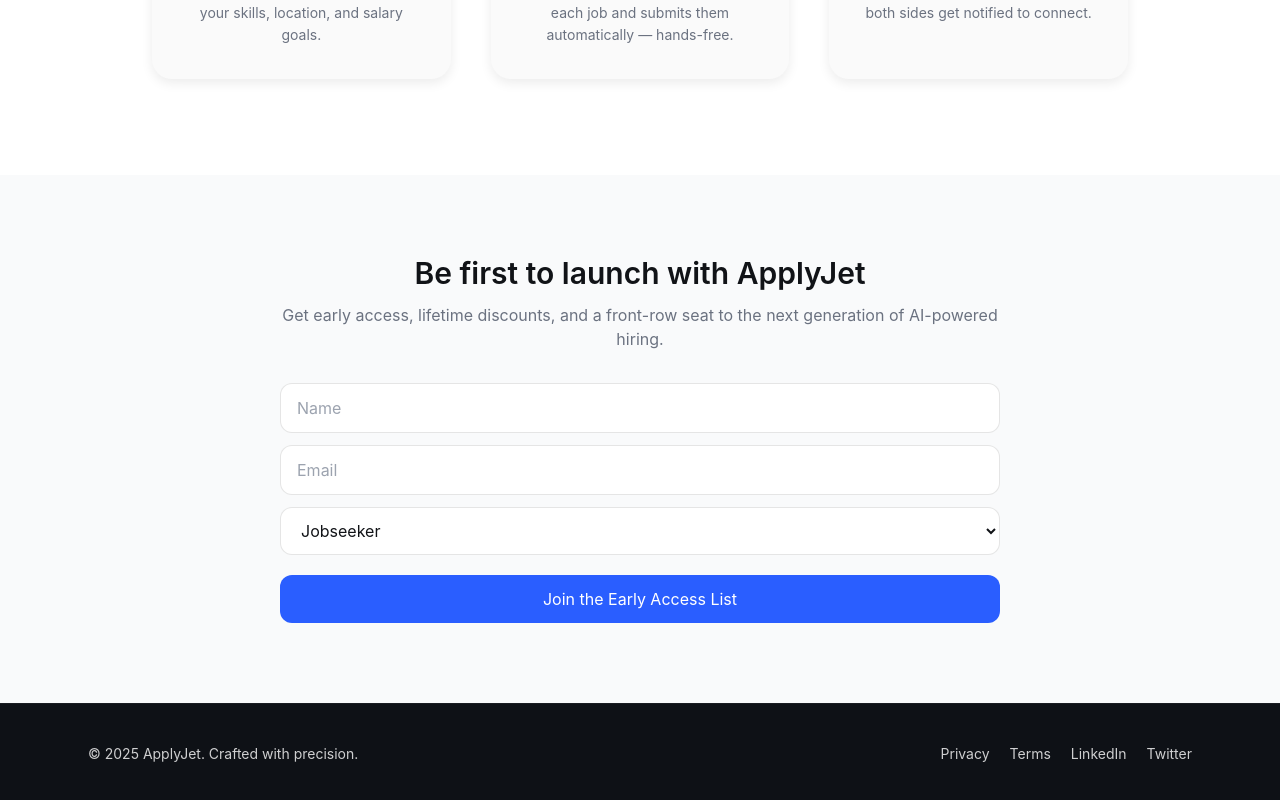
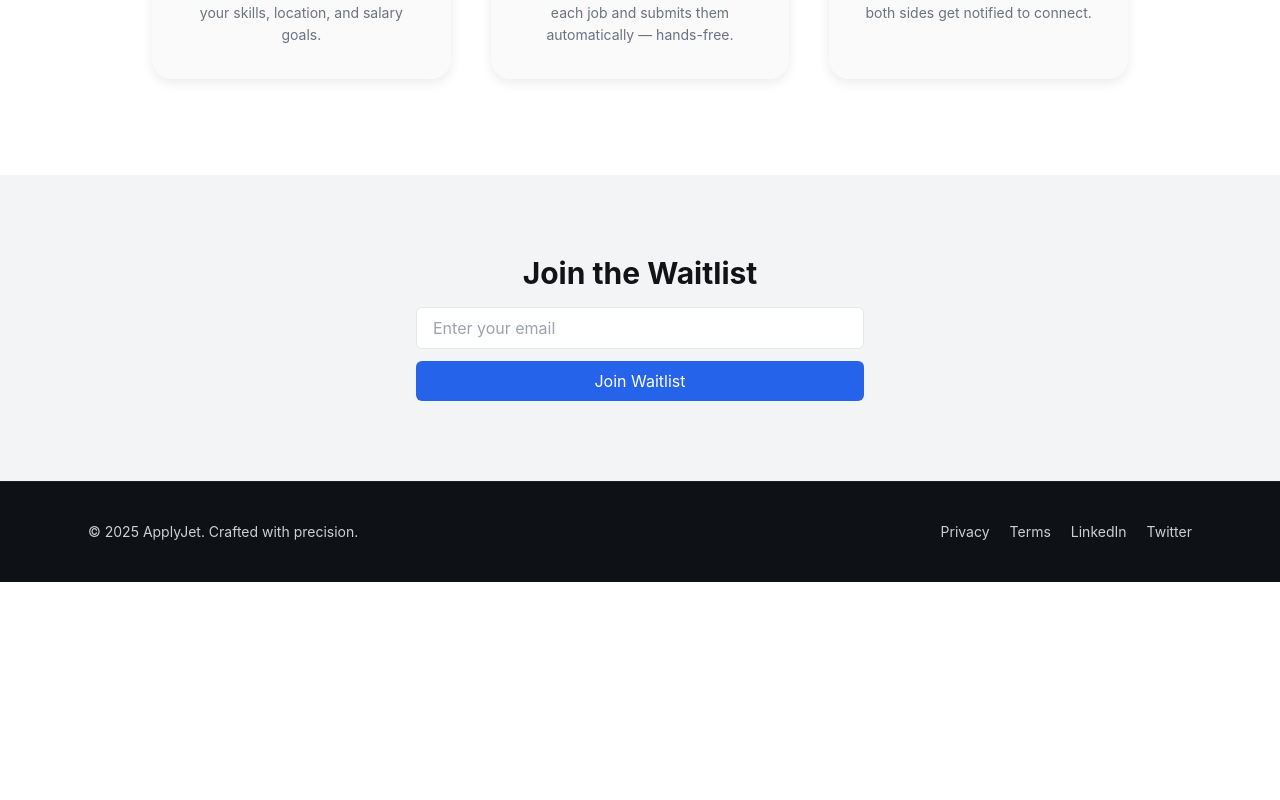
Before and after one commit to sudhanraj21/applyjet, a Next.js app: page / in a window 1280 px wide. Shown: the part 889-1689 px from the top of the page. After the commit the page ends 1471 px from the top, so only its background shows below. Built offline with nearby package versions, Linux system fonts and the light colour scheme.

Commit message:
Add Plausible analytics integration for waitlist tracking

```diff
--- a/package.json
+++ b/package.json
@@ -9,6 +9,8 @@
     "lint": "eslint"
   },
   "dependencies": {
+    "@clerk/nextjs": "^6.34.0",
+    "@supabase/supabase-js": "^2.76.1",
     "framer-motion": "^12.23.24",
     "next": "16.0.0",
     "react": "19.2.0",
--- a/src/components/Waitlist.tsx
+++ b/src/components/Waitlist.tsx
@@ -1,104 +1,69 @@
 import { useState } from "react";
 
 export default function Waitlist() {
-    const [name, setName] = useState("");
     const [email, setEmail] = useState("");
-    const [role, setRole] = useState("Jobseeker");
+    const [joined, setJoined] = useState(false);
     const [loading, setLoading] = useState(false);
-    const [ok, setOk] = useState<null | boolean>(null);
-    const [msg, setMsg] = useState<string>("");
 
-    async function onSubmit(e: React.FormEvent<HTMLFormElement>) {
+    const handleSubmit = async (e: React.FormEvent) => {
         e.preventDefault();
+        if (!email) return;
+
         setLoading(true);
-        setOk(null);
-        setMsg("");
 
         try {
-            const r = await fetch("/api/subscribe", {
+            // Call your subscribe API
+            const res = await fetch("/api/subscribe", {
                 method: "POST",
                 headers: { "Content-Type": "application/json" },
-                body: JSON.stringify({ name, email, role }),
+                body: JSON.stringify({ email }),
             });
-            const data = await r.json();
 
-            if (data?.success) {
-                setOk(true);
-                setMsg("You’re on the list! We’ll notify you as soon as ApplyJet takes off.");
-                setName("");
-                setEmail("");
-                setRole("Jobseeker");
-                // Plausible custom event (works because we load plausible in _app)
-                try { (window as any)?.plausible?.("Waitlist Signup"); } catch { }
-            } else {
-                setOk(false);
-                setMsg(data?.error || "Something went wrong. Please try again.");
+            if (!res.ok) throw new Error("Failed to join waitlist");
+
+            // Track Plausible event (works both local + production)
+            if (typeof window !== "undefined" && window.plausible) {
+                console.log("📊 Plausible event (dev mode): Waitlist Joined", { email });
+                window.plausible("Waitlist Joined", { props: { email } });
             }
-        } catch (err: any) {
-            setOk(false);
-            setMsg(err?.message || "Network error. Please try again.");
+
+            setJoined(true);
+        } catch (err) {
+            console.error("Waitlist join failed:", err);
         } finally {
             setLoading(false);
         }
+    };
+
+    if (joined) {
+        return (
+            <section className="py-20 bg-gray-50 text-center">
+                <h2 className="text-2xl font-bold mb-2">🎉 You’re on the list!</h2>
+                <p className="text-gray-600">We’ll notify you as soon as ApplyJet takes off.</p>
+            </section>
+        );
     }
 
     return (
-        <section id="waitlist" className="py-20 bg-[#F9FAFB]">
-            <div className="mx-auto max-w-3xl px-6 text-center">
-                <h2 className="reveal text-2xl md:text-3xl font-semibold text-textPrimary">
-                    Be first to launch with ApplyJet
-                </h2>
-                <p className="reveal mt-3 text-textMuted">
-                    Get early access, lifetime discounts, and a front-row seat to the next generation of AI-powered hiring.
-                </p>
-
-                <form className="reveal mt-8 flex flex-col gap-3 items-stretch"
-                    style={{ transitionDelay: "150ms" }}
-                    onSubmit={onSubmit}>
-                    <input
-                        type="text"
-                        name="name"
-                        placeholder="Name"
-                        className="rounded-xl border border-black/10 bg-white px-4 py-3 outline-none focus:ring-2 focus:ring-jetBlue/30"
-                        value={name} onChange={(e) => setName(e.target.value)}
-                    />
+        <section id="waitlist" className="py-20 bg-gray-100 text-center">
+            <h2 className="text-3xl font-bold mb-4">Join the Waitlist</h2>
+            <form onSubmit={handleSubmit} className="max-w-md mx-auto flex flex-col gap-3">
                 <input
                     type="email"
-                        name="email"
-                        placeholder="Email"
-                        className="rounded-xl border border-black/10 bg-white px-4 py-3 outline-none focus:ring-2 focus:ring-jetBlue/30"
                     required
-                        value={email} onChange={(e) => setEmail(e.target.value)}
+                    placeholder="Enter your email"
+                    value={email}
+                    onChange={(e) => setEmail(e.target.value)}
+                    className="px-4 py-2 border rounded-md w-full"
                 />
-                    <select
-                        name="role"
-                        className="rounded-xl border border-black/10 bg-white px-4 py-3 outline-none focus:ring-2 focus:ring-jetBlue/30"
-                        value={role} onChange={(e) => setRole(e.target.value)}
-                    >
-                        <option>Jobseeker</option>
-                        <option>Recruiter</option>
-                    </select>
-
                 <button
                     type="submit"
                     disabled={loading}
-                        className={`btn-glow mt-2 rounded-xl px-6 py-3 text-white ${loading ? "bg-jetHover" : "bg-jetBlue hover:bg-jetHover"}`}
+                    className="px-4 py-2 bg-blue-600 text-white rounded-md hover:bg-blue-700"
                 >
-                        {loading ? "Adding…" : "Join the Early Access List"}
+                    {loading ? "Joining..." : "Join Waitlist"}
                 </button>
-
-                    {ok === true && (
-                        <p className="mt-2 text-success font-medium">
-                            ✅ {msg}
-                        </p>
-                    )}
-                    {ok === false && (
-                        <p className="mt-2 text-red-600">
-                            ❗ {msg}
-                        </p>
-                    )}
             </form>
-            </div>
         </section>
     );
 }
--- /dev/null
+++ b/src/lib/supabaseClient.ts
@@ -0,0 +1,6 @@
+import { createClient } from '@supabase/supabase-js';
+
+export const supabase = createClient(
+  process.env.NEXT_PUBLIC_SUPABASE_URL!,
+  process.env.NEXT_PUBLIC_SUPABASE_ANON_KEY!
+);
--- /dev/null
+++ b/src/lib/usePlausibleEvent.ts
@@ -0,0 +1,14 @@
+// src/lib/usePlausibleEvent.ts
+import { useCallback } from "react";
+
+export function usePlausibleEvent() {
+  const track = useCallback((event: string, props: Record<string, any> = {}) => {
+    if (typeof window !== "undefined" && (window as any).plausible) {
+      (window as any).plausible(event, { props });
+    } else {
+      console.log("Plausible event (dev mode):", event, props);
+    }
+  }, []);
+
+  return { track };
+}
--- a/src/pages/_app.tsx
+++ b/src/pages/_app.tsx
@@ -1,29 +1,35 @@
+// src/pages/_app.tsx
 import type { AppProps } from "next/app";
+import { ClerkProvider } from "@clerk/nextjs";
 import Head from "next/head";
 import Script from "next/script";
-import "@/styles/globals.css";
+import "../styles/globals.css";
 
-export default function MyApp({ Component, pageProps }: AppProps) {
+function MyApp({ Component, pageProps }: AppProps) {
     return (
-        <>
+        <ClerkProvider {...pageProps}>
             <Head>
-                <meta name="viewport" content="width=device-width, initial-scale=1" />
-                <title>ApplyJet — Your Career. On Autopilot.</title>
-                <meta
-                    name="description"
-                    content="ApplyJet finds, matches, and applies to jobs for you — while you focus on what matters."
-                />
-                <link rel="icon" href="/favicon.svg" />
+                <title>ApplyJet ✈️</title>
+                <meta name="description" content="Your career. On autopilot." />
             </Head>
 
-            {/* Plausible Analytics */}
+            {/* ✅ Correct Plausible Integration */}
             <Script
                 strategy="afterInteractive"
-                data-domain="applyjet.co"
-                src="https://plausible.io/js/script.js"
+                src="https://plausible.io/js/pa-exjLu42AswNM_XKS_SfXa.js"
             />
 
+            <Script id="plausible-init" strategy="afterInteractive">
+                {`
+          window.plausible = window.plausible || function() {
+            (window.plausible.q = window.plausible.q || []).push(arguments);
+          };
+        `}
+            </Script>
+
             <Component {...pageProps} />
-        </>
+        </ClerkProvider>
     );
 }
+
+export default MyApp;
--- /dev/null
+++ b/src/pages/dashboard.tsx
@@ -0,0 +1,75 @@
+import { useEffect } from "react";
+import { useUser, SignedIn, SignedOut, RedirectToSignIn } from "@clerk/nextjs";
+import { supabase } from "@/lib/supabaseClient";
+import { usePlausibleEvent } from "@/lib/usePlausibleEvent";
+
+export default function Dashboard() {
+  const { user } = useUser();
+  const { track } = usePlausibleEvent();
+
+  useEffect(() => {
+    const syncUser = async () => {
+      if (!user) return;
+
+      const { emailAddresses, id, fullName } = user;
+      const email = emailAddresses?.[0]?.emailAddress;
+
+      try {
+        // Check if the user already exists in Supabase
+        const { data: existingUser, error: selectError } = await supabase
+          .from("profiles")
+          .select("id")
+          .eq("clerk_id", id)
+          .single();
+
+        if (selectError && selectError.code !== "PGRST116") {
+          console.error("Error checking existing user:", selectError.message);
+          return;
+        }
+
+        if (!existingUser) {
+          const { error: insertError } = await supabase.from("profiles").insert([
+            {
+              clerk_id: id,
+              email,
+              name: fullName || "",
+            },
+          ]);
+
+          if (insertError) {
+            console.error("Error inserting user:", insertError.message);
+          } else {
+            console.log("✅ User synced to Supabase successfully!");
+            track("Dashboard Viewed", { email, synced: true });
+          }
+        } else {
+          console.log("ℹ️ User already exists in Supabase.");
+          track("Dashboard Viewed", { email, synced: false });
+        }
+      } catch (err) {
+        console.error("Unexpected error syncing user:", err);
+      }
+    };
+
+    syncUser();
+  }, [user, track]);
+
+  return (
+    <>
+      <SignedIn>
+        <div className="flex flex-col items-center justify-center h-screen bg-gray-50">
+          <h1 className="text-4xl font-bold mb-4 text-gray-800">
+            🚀 Welcome, {user?.fullName || "Jet Pilot"}!
+          </h1>
+          <p className="text-lg text-gray-600">
+            Your ApplyJet profile is now synced with Supabase.
+          </p>
+        </div>
+      </SignedIn>
+
+      <SignedOut>
+        <RedirectToSignIn />
+      </SignedOut>
+    </>
+  );
+}
--- /dev/null
+++ b/src/pages/sign-in/[[...index]].tsx
@@ -0,0 +1,14 @@
+import { SignIn } from "@clerk/nextjs";
+
+export default function SignInPage() {
+  return (
+    <div className="flex min-h-screen items-center justify-center bg-gray-50">
+      <SignIn
+        path="/sign-in"
+        routing="path"
+        signUpUrl="/sign-up"
+        afterSignInUrl="/dashboard"
+      />
+    </div>
+  );
+}
--- /dev/null
+++ b/src/pages/sign-up/[[...index]].tsx
@@ -0,0 +1,17 @@
+import { useEffect } from "react";
+import { usePlausibleEvent } from "../../lib/usePlausibleEvent";
+import { SignUp } from "@clerk/nextjs";
+
+export default function SignUpPage() {
+  const { track } = usePlausibleEvent();
+
+  useEffect(() => {
+    track("Sign Up Page Viewed");
+  }, [track]);
+
+  return (
+    <div className="flex justify-center items-center min-h-screen">
+      <SignUp routing="path" path="/sign-up" />
+    </div>
+  );
+}
```
Also changed, not shown: middleware.ts (added, +19 -0 lines), src/lib/analytics.ts (added, +12 -0 lines), 1 other file (tests, documents, lock files or other folders). Lines whose indentation alone changed are shown as unchanged.
